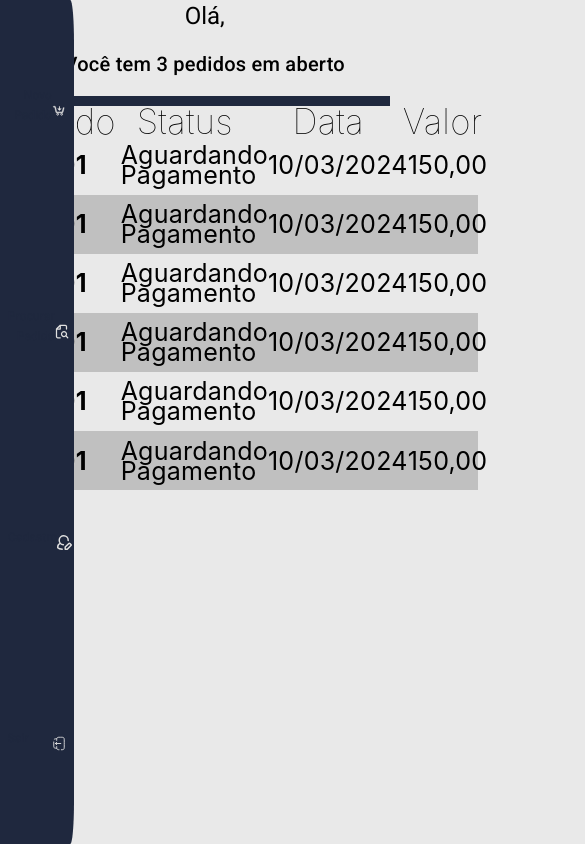
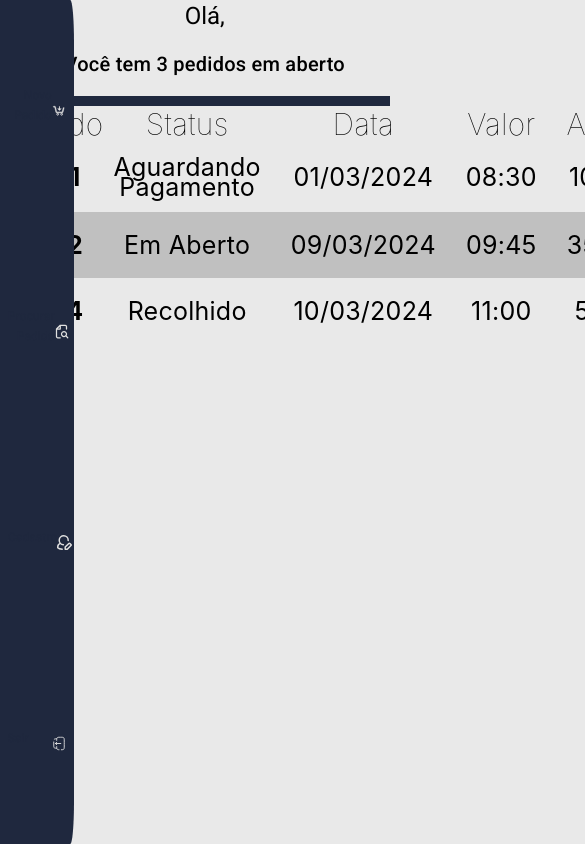
Before and after one commit to JanainaNogueira/Lavanderia-on-line, an Angular app: page /home in a window 390 px wide. Shown: the top 844 px of the page, 585 px wide, since content can reach past the window. Built offline with nearby package versions, Linux system fonts and the light colour scheme.

Commit message:
style: tabelas

```diff
--- a/src/app/listar-pedido/listar-pedido.component.css
+++ b/src/app/listar-pedido/listar-pedido.component.css
@@ -1,38 +1,3 @@
-.navigator{
-    background-color: var(--azulEscuro);
-    width: 15vw;
-    justify-content:  space-around;
-    height: 100vh;
-    display: flex;
-    flex-direction: column;
-    border-radius: 0 5% 5% 0;
-    position: fixed;
-    left: -13vw;
-    transition: .8s;
-    padding-right: 2%;
-    padding-left: 2%;
-    z-index: 1;
-  }
-  .navigator:hover{
-    left: 0;
-  }
-  .nav{
-    text-align: end;
-    display: inline-block;
-  }
-
-  .navigator a{
-    color: var(--azulEscuro);
-    cursor: pointer;
-    transition: .5s;
-    display: flex;
-    justify-content: space-between;
-    font-size: clamp(10px, 3vw, 22px);
-    align-items: center;
-  }
-  .navigator a:hover{
-    color: var(--branco);
-  }
 
   img{
     width: 25%;
@@ -47,6 +12,7 @@
     border: 1px;
     background-color: var(--branco);
   }
+
   .header{
     padding-left: 2%;
     border-bottom: 10px solid var(--azulEscuro);
--- a/src/app/tela-cliente/tela-cliente.component.css
+++ b/src/app/tela-cliente/tela-cliente.component.css
@@ -20,21 +20,19 @@ table{
   width: 100%;
 }
 th{
-  font-size: clamp(15px, 5vh, 35px);
+  font-size: clamp(15px, 5vh, 30px);
   padding: 1%;
   font-weight: lighter;
 }
 td{
   width: 20%;
   font-size: clamp(10px, 4vh, 25px);
-  padding: 2%;
+  padding: 15px;
 }
 tbody tr:nth-child(even){
   background-color: var(--cinza);
 }
-tbody tr{
-  cursor: pointer;
-}
+
 tbody tr > td:nth-child(1){
   font-weight: bolder;
 }
--- a/src/app/tela-cliente/tela-cliente.component.html
+++ b/src/app/tela-cliente/tela-cliente.component.html
@@ -12,43 +12,36 @@
           <th>Status</th>
           <th>Data</th>
           <th>Valor</th>
+          <th>Ações</th>
         </tr>
         <tbody>
-          <tr>
-            <td>0001</td>
-            <td>Aguardando Pagamento</td>
-            <td>10/03/2024</td>
-            <td>150,00</td>
-          </tr>
-          <tr>
-            <td>0001</td>
-            <td>Aguardando Pagamento</td>
-            <td>10/03/2024</td>
-            <td>150,00</td>
-          </tr>
-          <tr>
-            <td>0001</td>
-            <td>Aguardando Pagamento</td>
-            <td>10/03/2024</td>
-            <td>150,00</td>
-          </tr>
-          <tr>
-            <td>0001</td>
-            <td>Aguardando Pagamento</td>
-            <td>10/03/2024</td>
-            <td>150,00</td>
-          </tr>
-          <tr>
-            <td>0001</td>
-            <td>Aguardando Pagamento</td>
-            <td>10/03/2024</td>
-            <td>150,00</td>
-          </tr>
-          <tr>
-            <td>0001</td>
-            <td>Aguardando Pagamento</td>
-            <td>10/03/2024</td>
-            <td>150,00</td>
+          <tr *ngFor="let pedido of pedidos">
+            <td>{{ pedido.numero }}</td>
+            <td>{{ pedido.status }}</td>
+            <td>{{ pedido.data }}</td>
+            <td>{{ pedido.hora }}</td>
+            <td>{{ pedido.valor }}</td>
+            <td>
+              <button
+                mat-raised-button
+                color="primary"
+                *ngIf="pedido.status === 'Aguardando Pagamento'"
+                (click)="
+                  pedido.status === 'Aguardando Pagamento'
+                    ? redirectPayment(pedido.numero)
+                    : null
+                "
+              >
+                Pagar
+              </button>
+              <button
+                mat-raised-button
+                color="primary"
+                *ngIf="pedido.status != 'Aguardando Pagamento'"
+              >
+                Visualizar
+              </button>
+            </td>
           </tr>
         </tbody>
       </table>
--- a/src/app/tela-cliente/tela-cliente.component.ts
+++ b/src/app/tela-cliente/tela-cliente.component.ts
@@ -1,12 +1,25 @@
 import { Component } from '@angular/core';
 import { MenuLateralComponent } from '../menu-lateral/menu-lateral.component';
+import { CommonModule } from '@angular/common';
+import { Router } from '@angular/router';
+import { MatCommonModule } from '@angular/material/core';
+import { MatButtonModule } from '@angular/material/button';
+
 @Component({
   selector: 'app-tela-cliente',
   standalone: true,
-  imports: [MenuLateralComponent],
+  imports: [MenuLateralComponent, CommonModule, MatButtonModule, MatCommonModule],
   templateUrl: './tela-cliente.component.html',
   styleUrl: './tela-cliente.component.css'
 })
 export class TelaClienteComponent {
-
+  pedidos = [
+    { numero: '0001', status: 'Aguardando Pagamento', data: '01/03/2024', hora: '08:30', valor: '100,00' },
+    { numero: '0002', status: 'Em Aberto', data: '09/03/2024', hora: '09:45', valor: '350,00' },
+    { numero: '0004', status: 'Recolhido', data: '10/03/2024', hora: '11:00', valor: '50,00' },
+  ];
+  redirectPayment(num: string){
+    this.router.navigateByUrl(`/payment/${num}`);
+  }
+  constructor(private router: Router) { }
 }
```
